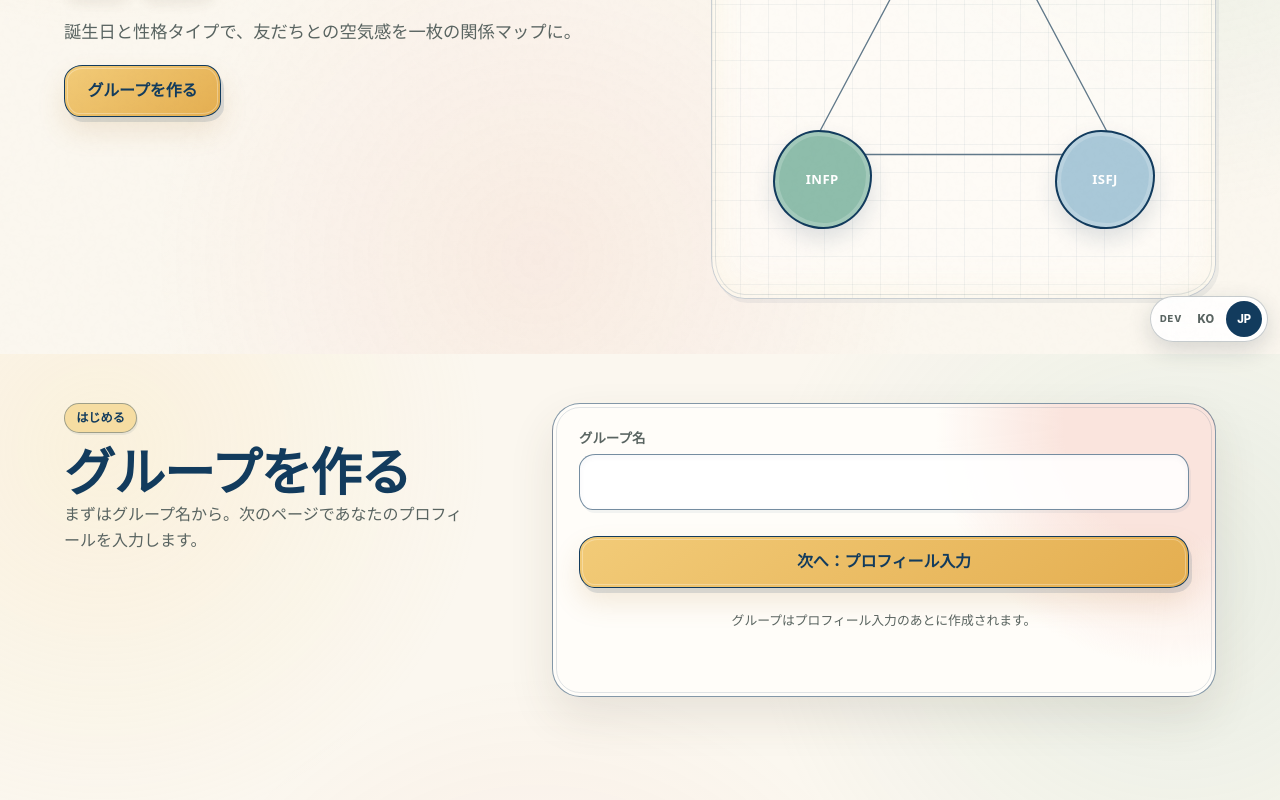
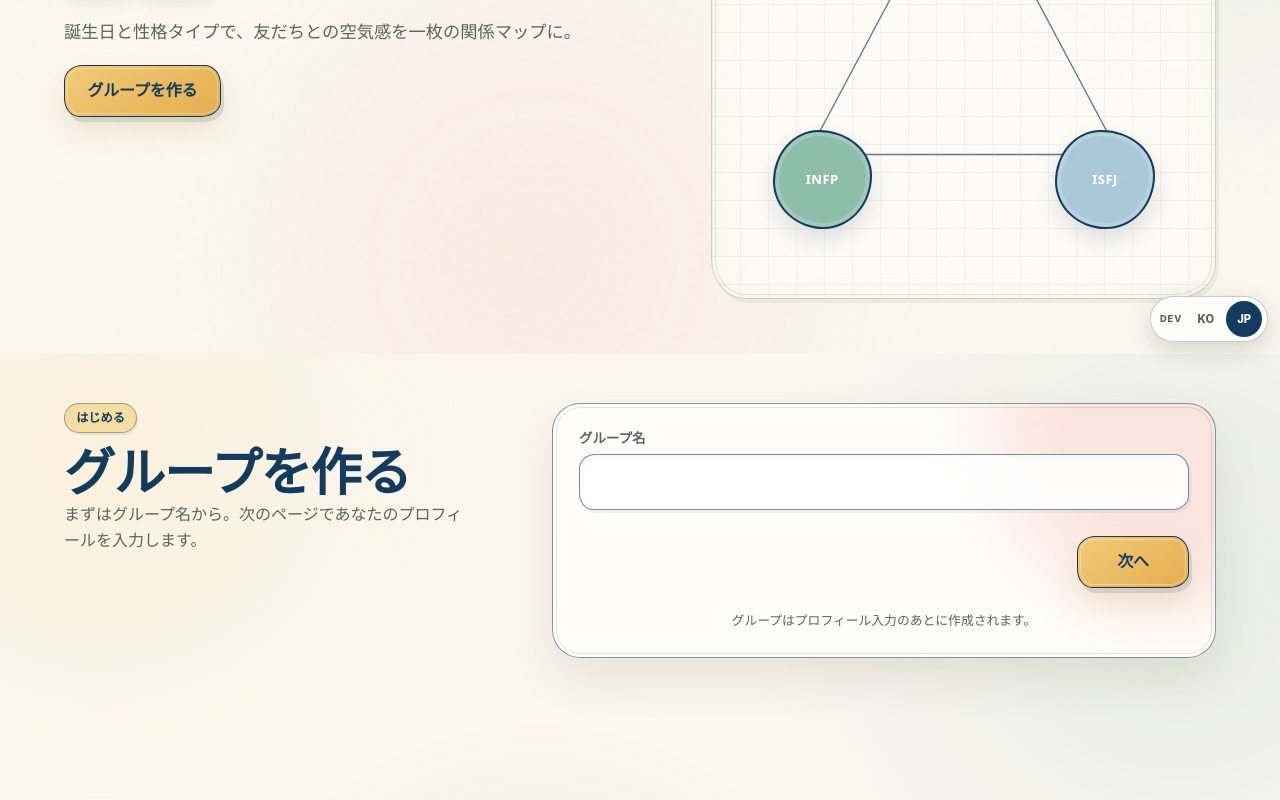
Before and after one commit to mi-hye/mofutype, a Next.js app: page / in a window 1280 px wide. Shown: the part 446-1246 px from the top of the page. Built offline with nearby package versions, Linux system fonts and the light colour scheme; no server answers.

Commit message:
style: compact landing form action

```diff
--- a/src/app/globals.css
+++ b/src/app/globals.css
@@ -187,7 +187,8 @@ button, input, textarea, select { font: inherit; }
 .unknown-toggle:has(input:checked) { border-color: var(--accent-navy); background: var(--surface-mint); color: var(--ink); box-shadow: 0 5px 12px rgb(41 75 99 / 10%); }
 .unknown-toggle input { width: 1.2rem; height: 1.2rem; margin: 0; accent-color: var(--accent-vermilion); }
 .field-error, .form-error { width: fit-content; max-width: 100%; margin: 0; border: 1px solid #d98c86; border-left: 5px solid var(--accent-coral); border-radius: 0.55rem; padding: 0.34rem 0.62rem; background: var(--surface-error); color: var(--text-error); font-size: 0.82rem; font-weight: 700; overflow-wrap: anywhere; animation: nudge-in 220ms ease-out both; }
-.start-group-form { align-content: start; min-height: 15rem; }
+.start-group-form { align-content: start; }
+.start-group-form > .ui-button { width: fit-content; min-width: 7rem; justify-self: end; padding-inline: 1.4rem; }
 .start-group-form .form-field input { min-height: 56px; font-size: 1.05rem; font-weight: 650; }
 .start-group-form__note { margin: 0; color: var(--text-muted); font-size: 0.8rem; text-align: center; }
 
--- a/src/components/dev-locale-toggle.tsx
+++ b/src/components/dev-locale-toggle.tsx
@@ -27,7 +27,7 @@ const KO_COPY: Readonly<Record<string, string>> = {
   "それぞれの個性を知って、もっと心地よい関係へ。": "서로의 개성을 알고 더 편안한 관계로 나아가요.",
   "グループ名": "그룹 이름",
   "グループ名入力フォーム": "그룹 이름 입력 폼",
-  "次へ：プロフィール入力": "다음: 프로필 입력",
+  "次へ": "다음",
   "グループはプロフィール入力のあとに作成されます。": "그룹은 프로필 입력 후 생성됩니다.",
   "プロフィール": "프로필",
   "プロフィールを入力": "프로필 입력",
--- a/src/features/onboarding/start-group-form.tsx
+++ b/src/features/onboarding/start-group-form.tsx
@@ -49,7 +49,7 @@ export function StartGroupForm({
           aria-invalid={Boolean(error) || undefined} autoComplete="organization" />
         {error ? <p className="field-error" id="start-group-name-error" role="alert">{error}</p> : null}
       </div>
-      <Button type="submit" size="lg">次へ：プロフィール入力</Button>
+      <Button type="submit" size="lg">次へ</Button>
       <p className="start-group-form__note">グループはプロフィール入力のあとに作成されます。</p>
     </form>
   );
```
Also changed, not shown: 2 other files (tests, documents, lock files or other folders).
